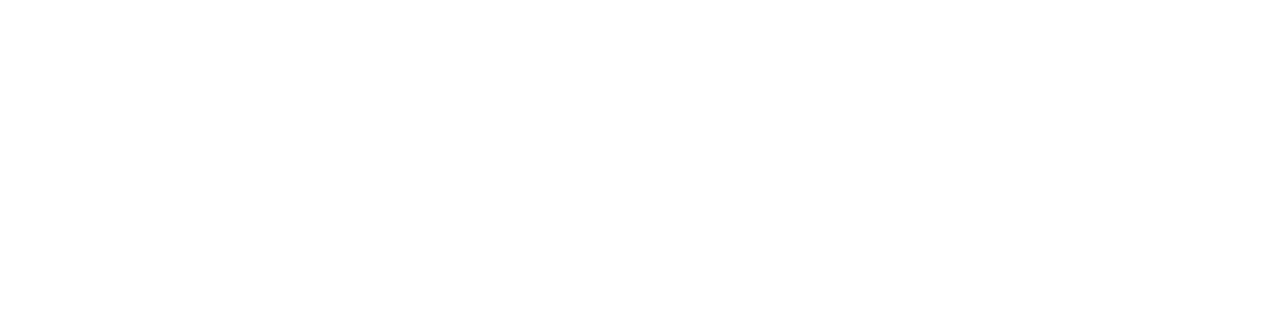
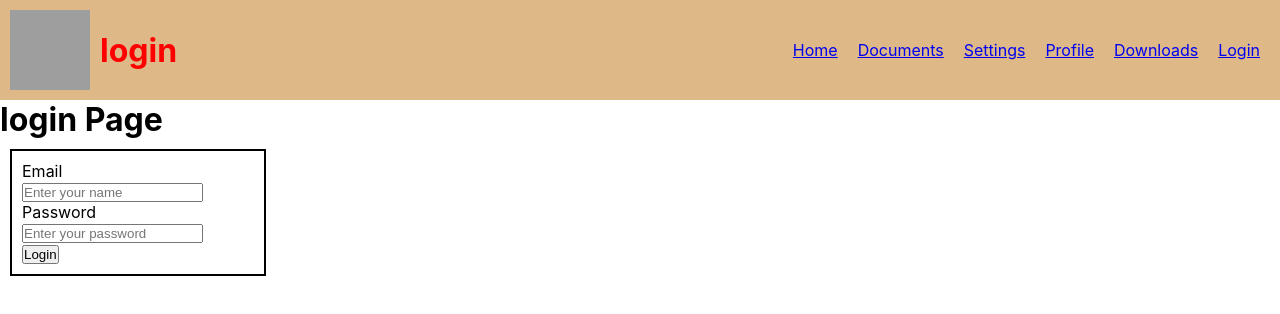
Before and after one commit to reyaayah/React-Project, a React (Create React App) app in the folder first_react_app/: page /login in a window 1280 px wide. Before the commit this address had no page. Shown: the top 314 px of the page. Built offline with nearby package versions, Linux system fonts and the light colour scheme; grey boxes are pictures that could not be loaded.

Commit message:
Added animations on button and added login page

```diff
--- a/first_react_app/src/components/navbar.jsx
+++ b/first_react_app/src/components/navbar.jsx
@@ -16,6 +16,7 @@
           <p><Link to="/settings">Settings</Link></p>
           <p><Link to="/profile">Profile</Link></p>
           <p><Link to="/downloads">Downloads</Link></p>
+          <p><Link to="/login">Login</Link></p>
         </div>
         </div>
         </>
--- a/first_react_app/src/index.js
+++ b/first_react_app/src/index.js
@@ -10,6 +10,7 @@
 import Settings from './pages/settings';
 import App from './App';
 import Documents from './pages/documents';
+import Login from './pages/login';
 
 
 const root = ReactDOM.createRoot(document.getElementById('root'));
@@ -20,6 +21,7 @@
       <Route path='/' element={<App/>}>
         <Route index element={<Home/>}/>
         <Route path="downloads" element={<Downloads/>}/>
+        <Route path="login" element={<Login/>}/>
         <Route path="documents" element={<Documents/>}/>
         <Route path="profile" element={<Profile/>}/>
         <Route path="settings" element={<Settings/>}/>
--- a/first_react_app/src/pages/home.jsx
+++ b/first_react_app/src/pages/home.jsx
@@ -4,10 +4,18 @@
 
 export default function Home(){
     const [count,setCount]=useState(0)
+    const [animate, setAnimate]=useState(false)
     const handleIncrement=()=>{
+        startAnimation()
         setCount((prevValue)=>{
             return prevValue+1
         })
+    }
+    const startAnimation=()=>{
+        setAnimate(true)
+    }
+    const stopAnimation=()=>{
+        setAnimate(false)
     }
     const handledecrement=()=>{
         setCount((prevValue)=>{
@@ -19,7 +27,7 @@
         <Navbar title={"Home Page"}/>
         <h1>Home Pagee</h1>
 
-        <p id="center-text" >{count}</p>
+        <p id="center-text" className={animate ? "scale-text":""} onAnimationEnd={stopAnimation} >{count}</p>
         <div id="button" onClick={handleIncrement}>+</div>
 
         <div id="button" className="buttonminus" onClick={handledecrement}>-</div>
--- /dev/null
+++ b/first_react_app/src/pages/login.jsx
@@ -0,0 +1,28 @@
+import Navbar from "../components/navbar"
+import "../styles/home.css"
+
+const Login=()=>{
+    return(
+        <>
+        <Navbar title={"login"}/>
+        <h1>login Page</h1>
+        <form action="">
+            <div id="form-box">
+            <div>
+                <p>Email</p>
+                <input type="text" placeholder="Enter your name" />
+            </div>
+            <div>
+                <p>Password</p>
+                <input type="text" placeholder="Enter your password" />
+            </div>
+            <div>
+                <button>Login</button>
+            </div>
+            </div>
+
+        </form>
+        </>
+    );
+}
+export default Login
--- a/first_react_app/src/styles/home.css
+++ b/first_react_app/src/styles/home.css
@@ -6,6 +6,25 @@
     font-size: 40px;
     font-weight: bold;
     color: red;
+    transition: transform 400ms ease-in-out,opacity 600ms ease-out;
+}
+.scale-text{
+    animation: scaleText linear 1s;
+}
+@keyframes scaleText {
+    0%{
+        transform: scale(1) rotateY(0deg);
+        opacity: 1;
+    }
+    50%{
+        transform: scale(1.5) rotateY(360deg);
+        opacity: 0.5;
+
+    }
+    100%{
+        transform: scale(1) rotate(0deg);
+        opacity: 1;
+    }
 }
 #button{
     position: absolute;
@@ -20,7 +39,33 @@
     cursor: pointer;
     justify-content: center;
     align-items: center;
+    transition: box-shadow 600ms ease-in-out,transform 600ms ease-in-out;
+
+    /* transition: height 600ms ease-in-out, width 600ms ease-in-out; */
+
 }
 .buttonminus{
     right: 100px !important;
 }
+#button:hover{
+    box-shadow: 10px 10px 10px rgba(0,0,0, 0.6);
+    animation: rotatebutton linear 1s infinite;
+    /* height: 80px;
+    width: 80px; */
+}
+@keyframes rotatebutton {
+    0%{
+        transform: rotate(0deg);
+    }
+    100%{
+        transform: rotate(360deg);
+    }
+
+}
+#form-box{
+    align-items: center;
+    margin: 10px;
+    border: 2px solid black;
+    padding: 10px;
+    width: 20%;
+}
```
